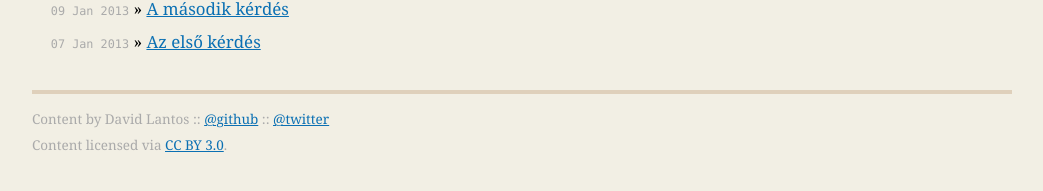
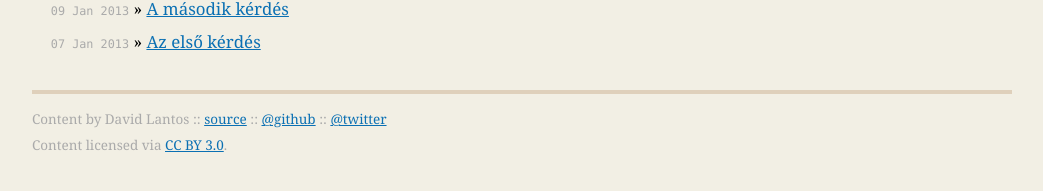
Before and after one commit to sldblog/sldblog.github.io, a Jekyll site: the page built from index.html, in a window 1280 px wide. Shown: the part 598-789 px from the top of the page, without its empty margins (118-1161 px from the left). Built offline with Jekyll 4.4.1, drawn with Linux system fonts in a browser that asks for light colours.

Commit message:
Adding page source link.

```diff
--- a/_layouts/default.html
+++ b/_layouts/default.html
@@ -24,13 +24,14 @@
               <div class="contact">
                 <p>
                   Content by David Lantos
-                  :: <a href="http://github.com/sldblog">@github</a>
-                  :: <a href="http://twitter.com/sldblog">@twitter</a>
+                  :: <a target="_blank" href="http://github.com/sldblog/sldblog.github.io">source</a>
+                  :: <a target="_blank" href="http://github.com/sldblog">@github</a>
+                  :: <a target="_blank" href="http://twitter.com/sldblog">@twitter</a>
                 </p>
               </div>
               <div class="contact">
                 <p>
-                  Content licensed via <a rel="license" href="http://creativecommons.org/licenses/by/3.0/deed.en_US">CC BY 3.0</a>.
+                  Content licensed via <a rel="license" target="_blank" href="http://creativecommons.org/licenses/by/3.0/deed.en_US">CC BY 3.0</a>.
                 </p>
               </div>
             </div>
```
